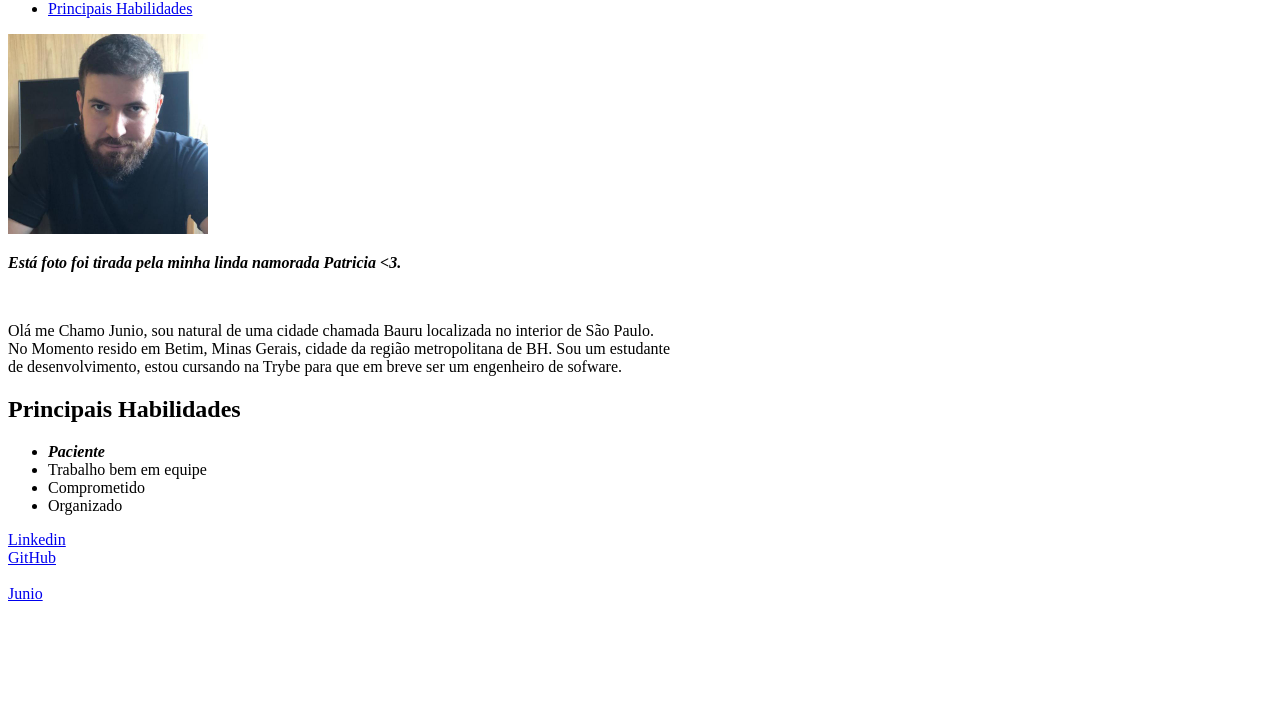
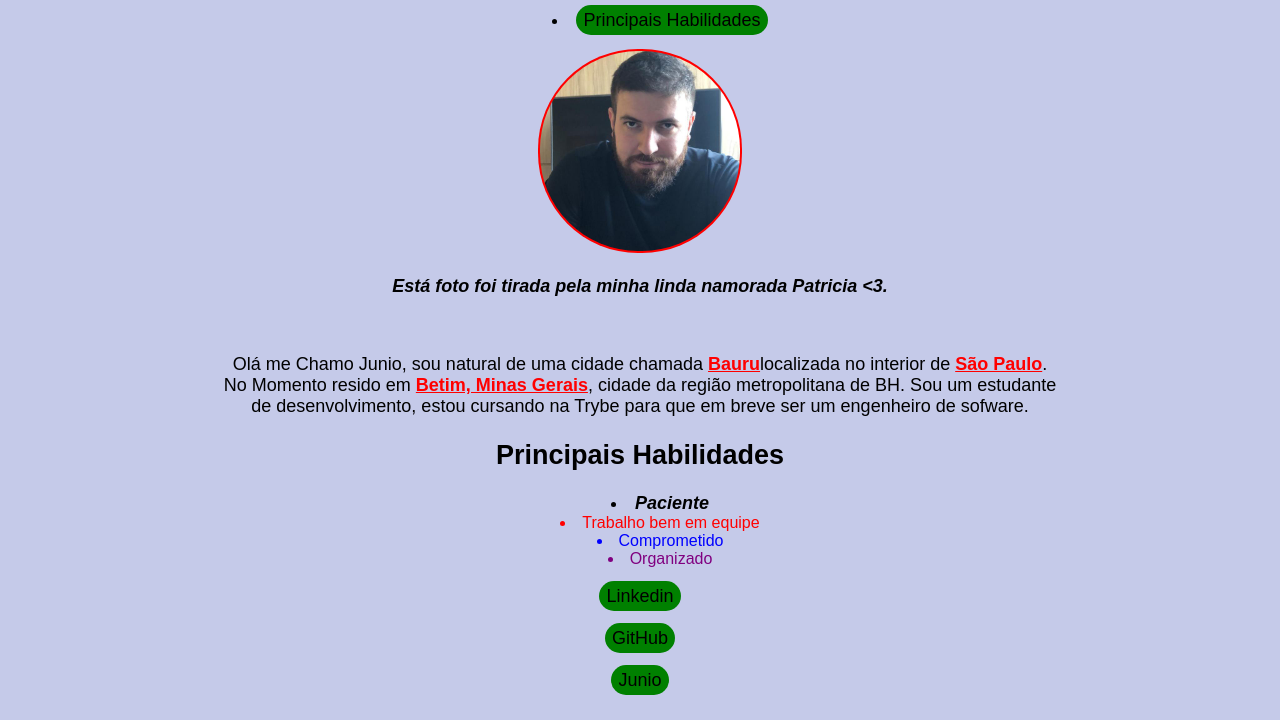
Before and after one commit to JunioASilva/JunioASilva.github.io, a plain HTML site: page index.html in a window 1280 px wide. Shown: the part 80-800 px from the top of the page. Drawn offline with Linux system fonts and the light colour scheme.

Commit message:
segundo dia atualizando portifolio, introduzindo CSS

```diff
--- a/index.html
+++ b/index.html
@@ -6,18 +6,75 @@
     <title>Portifólio JunioASilva</title>
 
 </head>
+<style>
+
+  body {
+    background-color: #C5CAE9;
+    font-family: sans-serif;
+    font-size: large;
+    text-align: center;
+
+    }
+
+.button{
+padding: 5px 7px;
+background-color: green;
+text-decoration: none;
+border-radius: 50px;
+color: black;
+}
+
+
+img{
+  border-radius: 100px;
+  background-color: red;
+  padding: 2px;
+
+}
+h1{
+  font-size: 2em;
+  font-family: sans-serif;
+
+}
+
+.list{
+  font-family: Arial, Helvetica, sans-serif;
+  font-size: medium;
+
+}
+.list1{
+  color: red;
+}
+.list2{
+  color: blue;
+}
+.list3{
+  color: purple;
+}
+ul{
+  list-style-position: inside;
+}
+
+.destaque{
+  color: red;
+  text-decoration-line: underline;
+
+}
+
+</style>
 
 <body>
     <h1>Junio Alves da Silva</h1>
     <ul>
-        <li><a href="#PH">Principais Habilidades</a></li>
+        <li><a class="button" href="#PH">Principais Habilidades</a></li>
     </ul>
     <img id="Junio" src="Perfil.jpeg" width="200">
+
     <strong><em><p>Está foto foi tirada pela minha linda namorada Patricia <3.</p></em></strong>
     <br>
-    <p>Olá me Chamo Junio, sou natural de uma cidade chamada Bauru localizada no interior de São Paulo.
+    <p>Olá me Chamo Junio, sou natural de uma cidade chamada <strong class="destaque">Bauru</strong>localizada no interior de <strong class="destaque">São Paulo</strong>.
       <br>
-    No Momento resido em Betim, Minas Gerais, cidade da região metropolitana de BH. Sou um estudante
+    No Momento resido em <strong class="destaque">Betim, Minas Gerais</strong>, cidade da região metropolitana de BH. Sou um estudante
       <br>
     de desenvolvimento, estou cursando na Trybe para que em breve ser um engenheiro de sofware.
     </p>
@@ -26,15 +83,16 @@
 
     <ul>
       <strong><em><li>Paciente</li></em></strong>
-      <li>Trabalho bem em equipe</li>
-      <li>Comprometido</li>
-      <li>Organizado</li>
+      <li class="list list1">Trabalho bem em equipe</li>
+      <li class="list list2">Comprometido</li>
+      <li class="list list3">Organizado</li>
     </ul>
 
-    <a href= https://www.linkedin.com/in/junio-alves-da-silva-b795a2217/ target="_blank">Linkedin</a> <br>
-    <a href="https://github.com/JunioASilva" target="_Blank">GitHub</a><br>
+    <a class="button" href= https://www.linkedin.com/in/junio-alves-da-silva-b795a2217/ target="_blank">Linkedin</a> <br>
     <br>
-    <a href="#Junio">Junio</a>
+    <a class="button" href="https://github.com/JunioASilva" target="_Blank">GitHub</a><br>
+    <br>
+    <a class="button" href="#Junio">Junio</a>
 
 </body>
 </html>
```
Also changed, not shown: dark-side.jpg (added).
